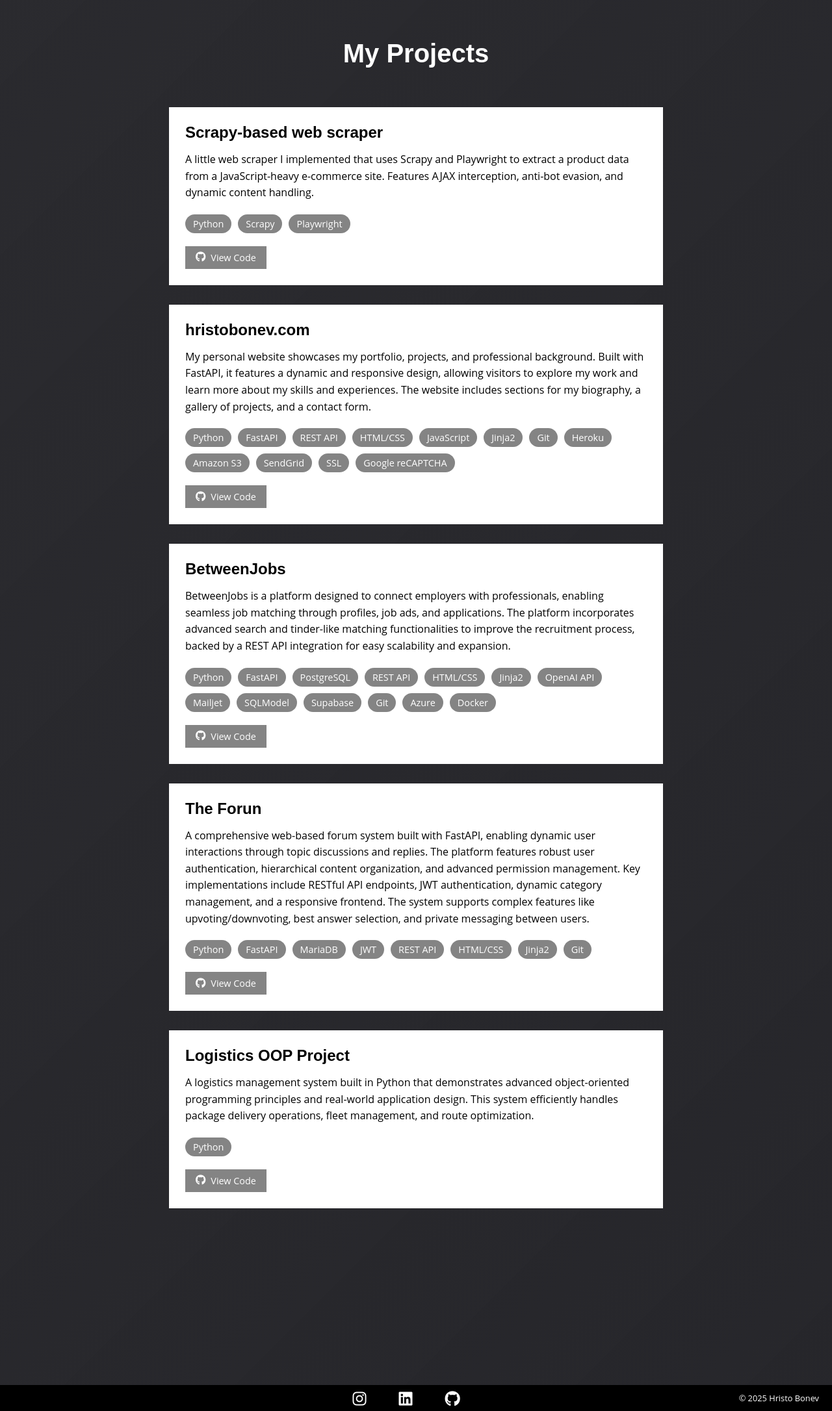
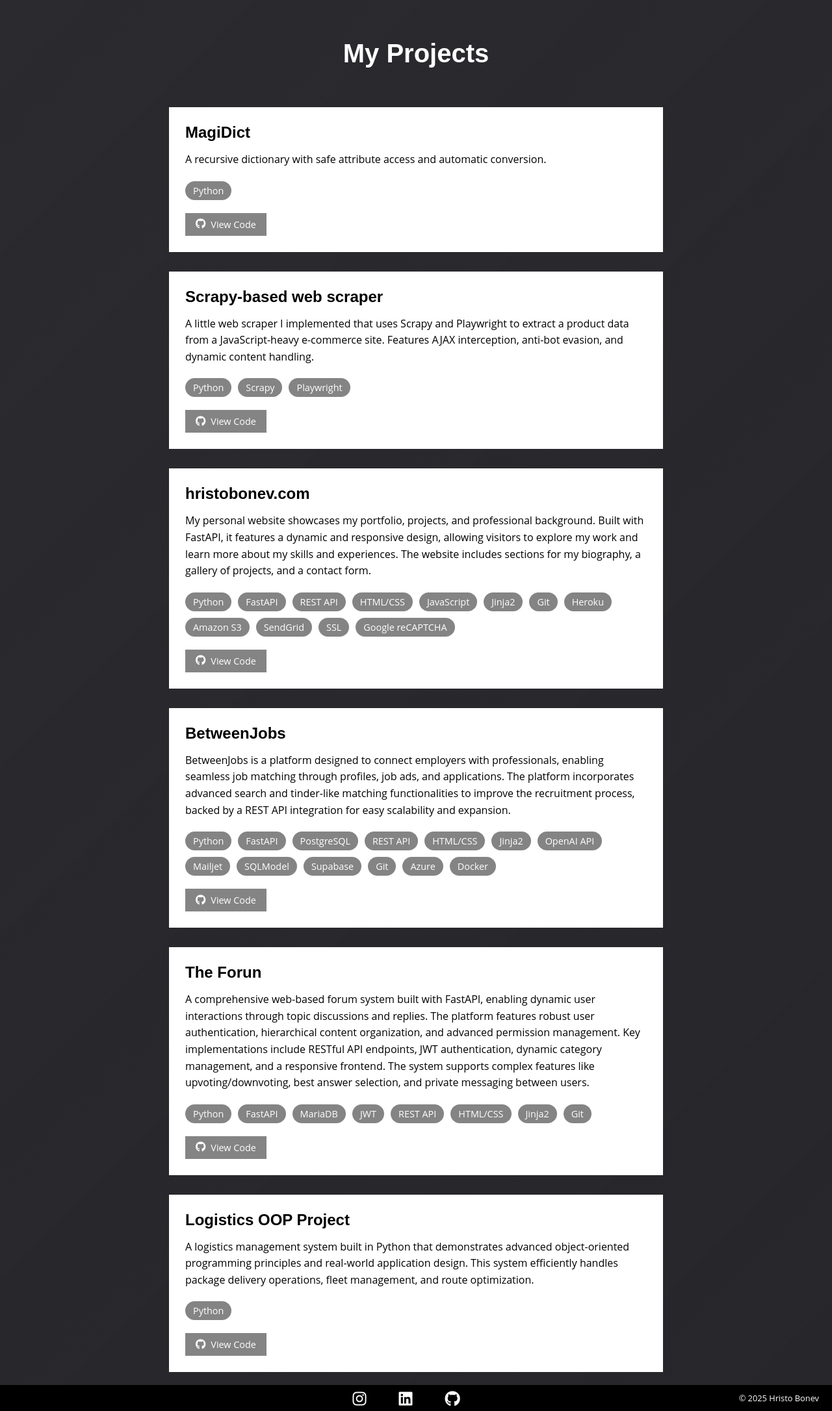
Before and after one commit to hristokbonev/hristobonev.com, a FastAPI app: page /projects/ in a window 1280 px wide. Shown: the part 50-2222 px from the top of the page at 65% size. Run offline with FastAPI, Linux system fonts and the light colour scheme; parts of the project's set-up code (start-up, migrations or seed data) failed here and were passed over.

Commit message:
Add MagiDict project card to projects page
Added a new project card for MagiDict with description and links.

```diff
--- a/templates/projects.html
+++ b/templates/projects.html
@@ -7,6 +7,24 @@
         <div class="projects-grid">
 
             <!-- Project Card Template -->
+
+            <div class="project-card">
+                <div class="project-content">
+                    <h3>MagiDict</h3>
+                    <p class="project-description">
+                        A recursive dictionary with safe attribute access and automatic conversion.
+
+                        <div class="project-tech-stack">
+                            <span class="tech-tag">Python</span>
+                    </div>
+                    <div class="project-links">
+                        <a href="https://github.com/hristokbonev/MagiDict" class="project-link" target="_blank">
+                            <i class="fab fa-github"></i> View Code
+                        </a>
+
+                    </div>
+                </div>
+            </div>
 
              <div class="project-card">
                 <div class="project-content">
```
